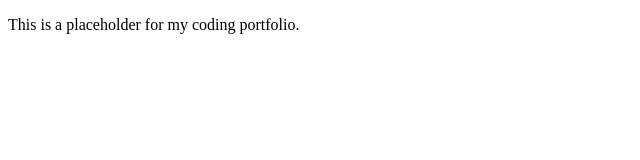
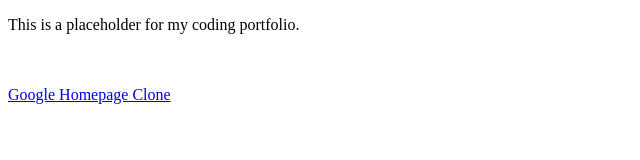
Before and after one commit to tommygatz/tommygatz.github.io, a plain HTML site: page index.html in a window 1280 px wide. Shown: the whole page, without its empty margins (0-640 px from the left). Drawn offline with Linux system fonts and the light colour scheme.

Commit message:
test using atom's git integration

```diff
--- a/index.html
+++ b/index.html
@@ -4,6 +4,7 @@
     <title>Tommygatz' Portfolio</title>
   </head>
   <body>
-    <p>This is a placeholder for my coding portfolio.</p>
+    <p>This is a placeholder for my coding portfolio.</p><br><br>
+    <a href="https://tommygatz.github.io/google-homepage/">Google Homepage Clone</a>
   </body>
 </html>
```
Also changed, not shown: styles/style.css (added).
